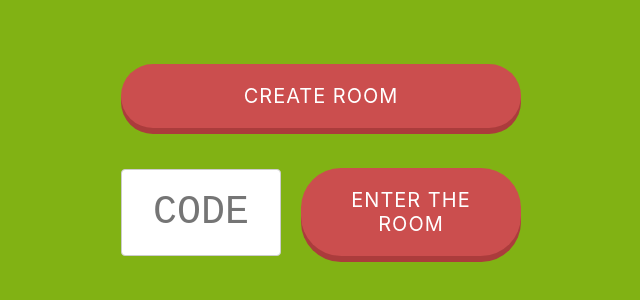
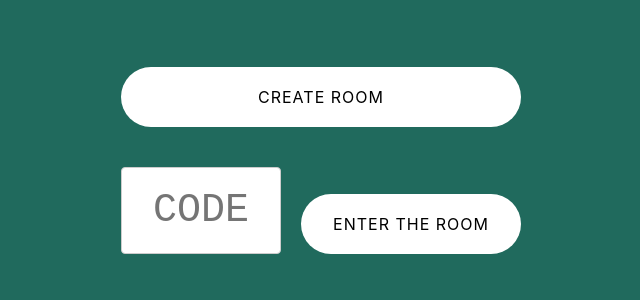
Before and after one commit to MeetYourRuiner/TicTacToe, a React (Create React App) app in the folder Client/client/: page / in a window 1280 px wide. Shown: the part 240-540 px from the top of the page, without its empty margins (319-959 px from the left). Built offline with nearby package versions, Linux system fonts and the light colour scheme.

Commit message:
Change button style

```diff
--- a/Client/client/src/App.css
+++ b/Client/client/src/App.css
@@ -16,32 +16,31 @@ body,
 }
 
 body {
-	background-color: #81b214;
+	background-color: #206a5d;
 }
 
 .btn {
-	border: none;
     font-family: inherit;
-    font-size: 15pt;
     font-weight: normal;
     cursor: pointer;
-    padding: 20px 40px;
+    padding: 20px;
     display: inline-block;
     text-transform: uppercase;
     letter-spacing: 1px;
     outline: none;
     position: relative;
-	background: #cb4e4e;
-    color: #fff;
-    box-shadow: 0 6px #ab3c3c;
 	border-radius: 40px;
-    -webkit-transition: none;
-    -moz-transition: none;
-	transition: none;
+	-webkit-transition-duration: 0.4s;
+	transition-duration: 0.4s;
+	border: none;
+	background-color: white;
+	color: black;
+	font-size: 12pt;
 }
-.btn:active {
-	box-shadow: 0 0 #ab3c3c;
-	top: 6px;
+
+.btn:hover {
+	background-color: #bfdcae;
+    color: black;
 }
 
 .textbox {
```
